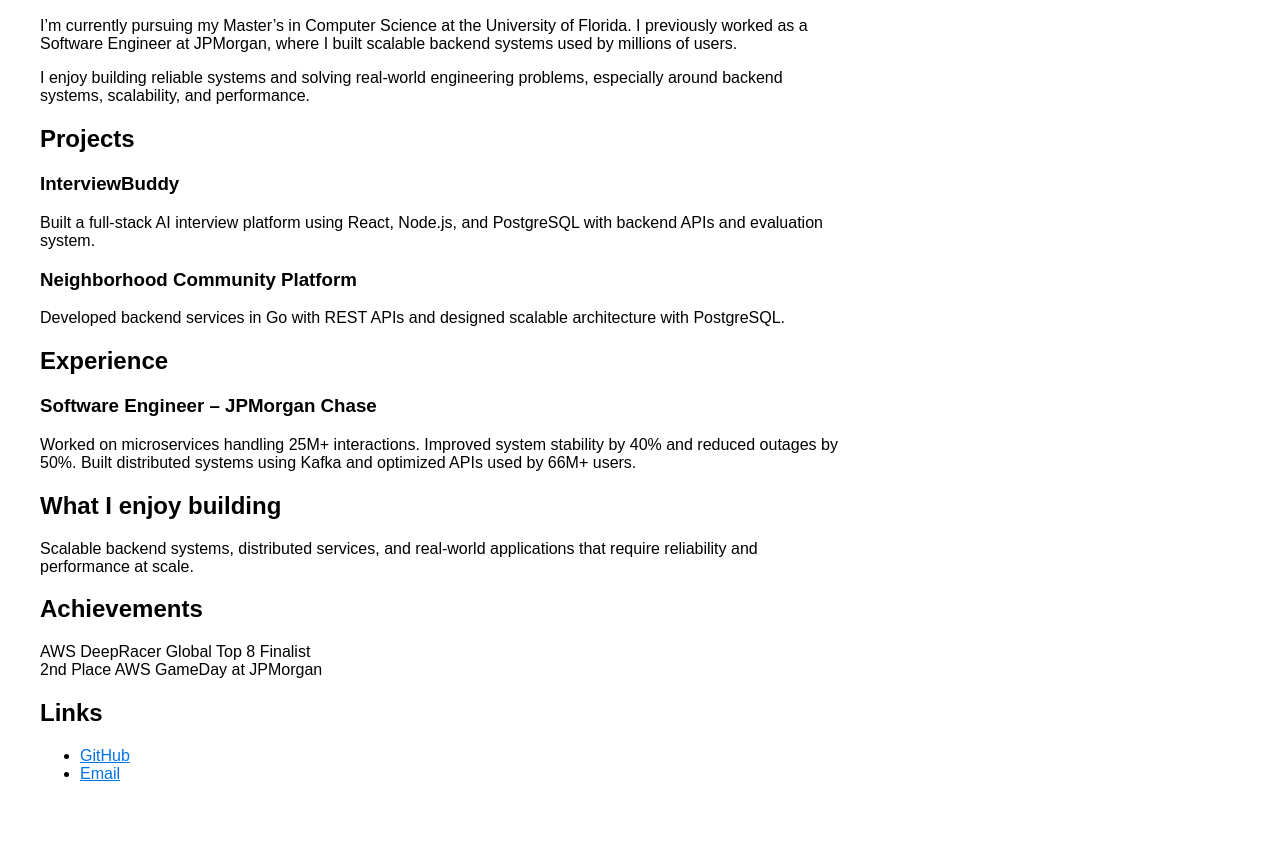
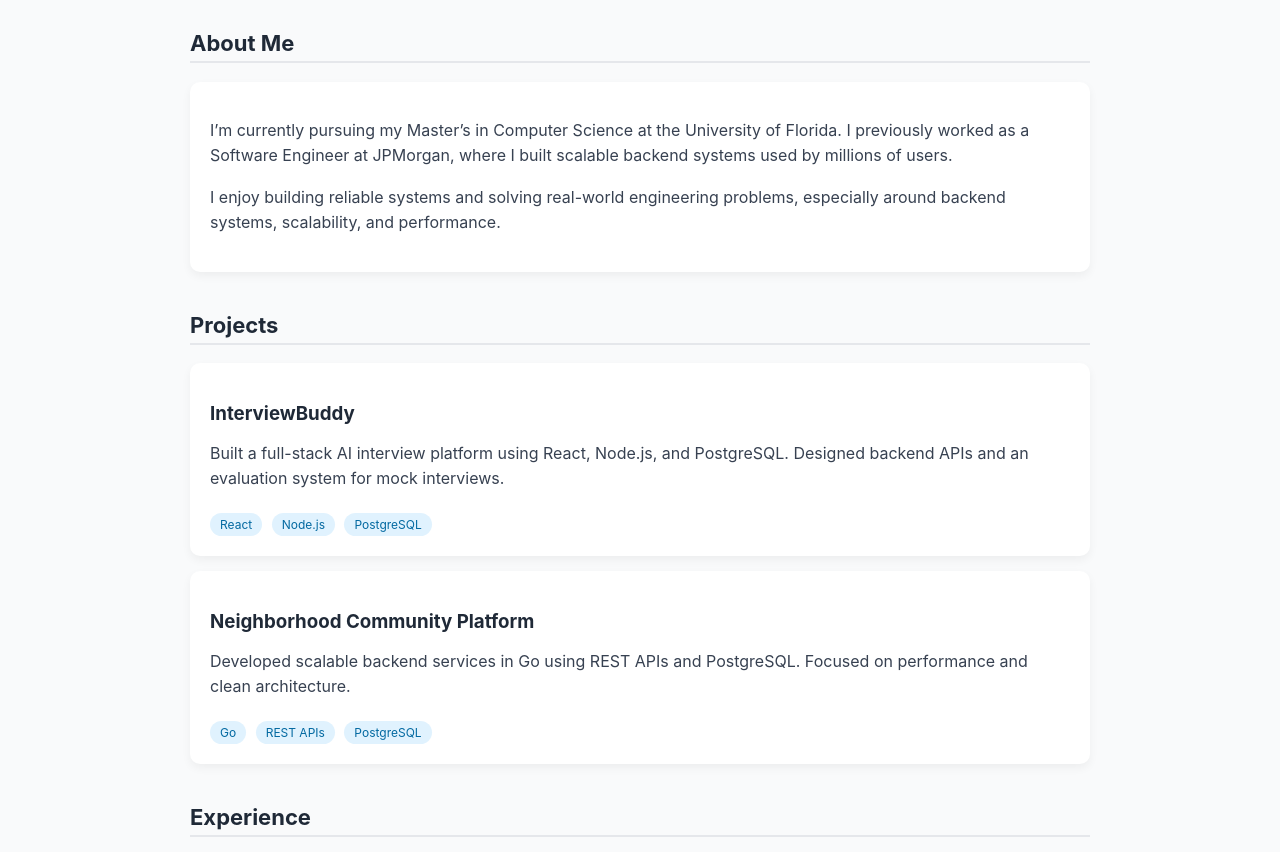
Before and after one commit to bindhusreereddy/bindhusreereddy.github.io, a plain HTML site: page index.html in a window 1280 px wide. Shown: the part 201-1053 px from the top of the page. Before the commit the page ends 1024 px from the top, so only its background shows below. Drawn offline with Linux system fonts and the light colour scheme.

Commit message:
adding styles

```diff
--- a/index.html
+++ b/index.html
@@ -2,69 +2,167 @@
 <html>
 <head>
   <title>Bindhu Sree Reddy</title>
+  <meta name="viewport" content="width=device-width, initial-scale=1.0">
+
   <style>
     body {
-      font-family: Arial;
-      margin: 40px;
-      max-width: 800px;
+      font-family: -apple-system, BlinkMacSystemFont, sans-serif;
+      margin: 0;
+      background-color: #f9fafb;
+      color: #1f2937;
     }
-    h1 { color: #333; }
-    a { color: #0073e6; }
+
+    .container {
+      max-width: 900px;
+      margin: auto;
+      padding: 40px 20px;
+    }
+
+    h1 {
+      font-size: 36px;
+      margin-bottom: 5px;
+    }
+
+    h2 {
+      margin-top: 40px;
+      font-size: 22px;
+      border-bottom: 2px solid #e5e7eb;
+      padding-bottom: 5px;
+    }
+
+    h3 {
+      margin-bottom: 5px;
+    }
+
+    p {
+      line-height: 1.6;
+      color: #374151;
+    }
+
+    .tag {
+      display: inline-block;
+      background: #e0f2fe;
+      color: #0369a1;
+      padding: 4px 10px;
+      border-radius: 20px;
+      font-size: 12px;
+      margin: 5px 5px 0 0;
+    }
+
+    .card {
+      background: white;
+      padding: 20px;
+      margin-top: 15px;
+      border-radius: 10px;
+      box-shadow: 0 4px 10px rgba(0,0,0,0.05);
+    }
+
+    .links a {
+      text-decoration: none;
+      color: white;
+      background: #2563eb;
+      padding: 10px 15px;
+      border-radius: 6px;
+      margin-right: 10px;
+      font-size: 14px;
+    }
+
+    .links a:hover {
+      background: #1d4ed8;
+    }
+
+    .header {
+      margin-bottom: 20px;
+    }
+
+    .subtitle {
+      color: #6b7280;
+      margin-bottom: 10px;
+    }
   </style>
 </head>
 
 <body>
 
+<div class="container">
+
+  <div class="header">
     <h1>Bindhu Sree Reddy</h1>
-<p>Software Engineering Intern | Backend | Distributed Systems</p>
+    <p class="subtitle">Software Engineering Intern | Backend | Distributed Systems</p>
     <p>Actively seeking Fall 2026 Software Engineering Internship opportunities</p>
+  </div>
 
   <h2>About Me</h2>
+  <div class="card">
     <p>
       I’m currently pursuing my Master’s in Computer Science at the University of Florida.
       I previously worked as a Software Engineer at JPMorgan, where I built scalable backend systems used by millions of users.
     </p>
-
     <p>
       I enjoy building reliable systems and solving real-world engineering problems, especially around backend systems, scalability, and performance.
     </p>
+  </div>
 
   <h2>Projects</h2>
 
+  <div class="card">
     <h3>InterviewBuddy</h3>
     <p>
-Built a full-stack AI interview platform using React, Node.js, and PostgreSQL with backend APIs and evaluation system.
+      Built a full-stack AI interview platform using React, Node.js, and PostgreSQL.
+      Designed backend APIs and an evaluation system for mock interviews.
     </p>
+    <div>
+      <span class="tag">React</span>
+      <span class="tag">Node.js</span>
+      <span class="tag">PostgreSQL</span>
+    </div>
+  </div>
 
+  <div class="card">
     <h3>Neighborhood Community Platform</h3>
     <p>
-Developed backend services in Go with REST APIs and designed scalable architecture with PostgreSQL.
+      Developed scalable backend services in Go using REST APIs and PostgreSQL.
+      Focused on performance and clean architecture.
     </p>
+    <div>
+      <span class="tag">Go</span>
+      <span class="tag">REST APIs</span>
+      <span class="tag">PostgreSQL</span>
+    </div>
+  </div>
 
   <h2>Experience</h2>
 
+  <div class="card">
     <h3>Software Engineer – JPMorgan Chase</h3>
     <p>
       Worked on microservices handling 25M+ interactions. Improved system stability by 40% and reduced outages by 50%.
       Built distributed systems using Kafka and optimized APIs used by 66M+ users.
     </p>
+  </div>
 
-<h2>What I enjoy building</h2>
+  <h2>What I Enjoy Building</h2>
+  <div class="card">
     <p>
       Scalable backend systems, distributed services, and real-world applications that require reliability and performance at scale.
     </p>
+  </div>
 
   <h2>Achievements</h2>
+  <div class="card">
     <p>
       AWS DeepRacer Global Top 8 Finalist<br>
       2nd Place AWS GameDay at JPMorgan
     </p>
+  </div>
 
   <h2>Links</h2>
-<ul>
-  <li><a href="https://github.com/bindhusreereddy">GitHub</a></li>
-  <li><a href="mailto:bindhusreer.alla@ufl.edu">Email</a></li>
-</ul>
+  <div class="links">
+    <a href="https://github.com/bindhusreereddy">GitHub</a>
+    <a href="mailto:bindhusreer.alla@ufl.edu">Email</a>
+  </div>
+
+</div>
 
 </body>
 </html>
```
Lines whose indentation alone changed are shown as unchanged.
